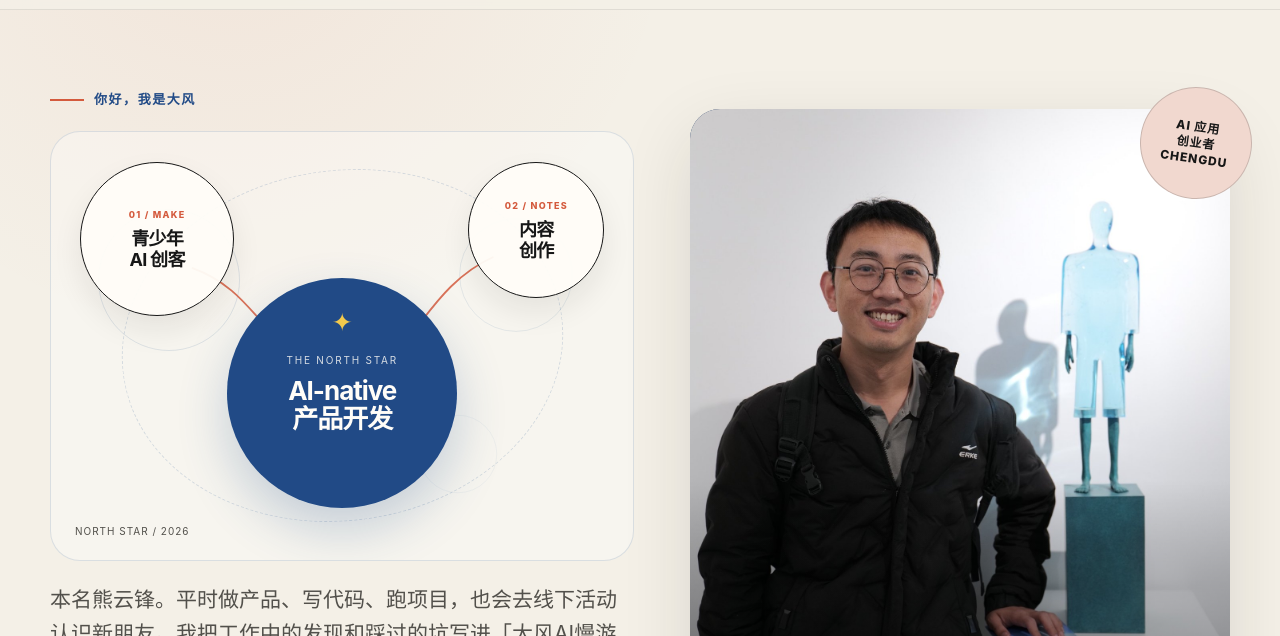
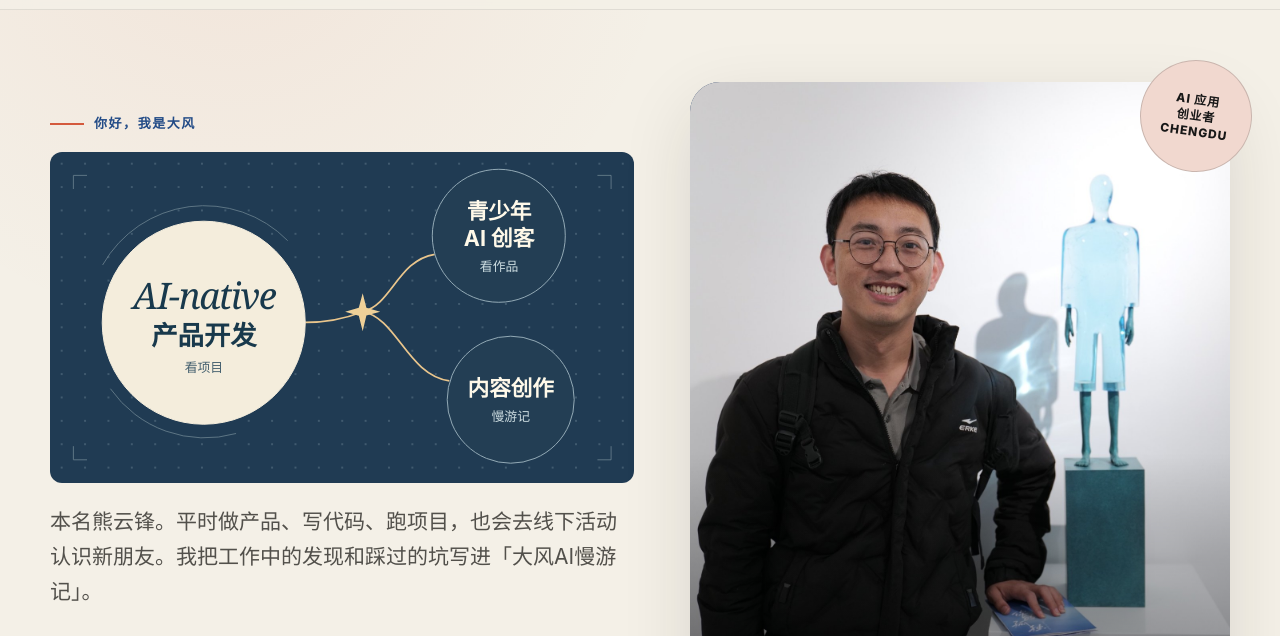
Before and after one commit to Frog1205/Frog1205.github.io, a plain HTML site: page index.html in a window 1280 px wide. Shown: the part 106-742 px from the top of the page. Drawn offline with Linux system fonts and the light colour scheme.

Commit message:
Make the homepage focus chart a three-way navigation and simplify project notes

```diff
--- a/index.html
+++ b/index.html
@@ -198,61 +198,53 @@
     }
     .hero-lead b { color: var(--ink); font-weight: 700; }
     .hero-focus-map {
-      position: relative;
-      width: min(100%, 650px);
-      min-height: 430px;
-      margin: 20px 0 22px;
+      max-width: 640px;
+      margin: 18px 0 22px;
+      background: #203b53;
+      color: #fff9e9;
+      border-radius: 12px;
       overflow: hidden;
-      border: 1px solid rgba(36,85,143,.14);
-      border-radius: 30px;
-      background: rgba(255,255,255,.32);
-    }
-    .hero-focus-map::before {
-      content: "";
+      container-type: inline-size;
+    }
+    .focus-chart { position: relative; aspect-ratio: 600 / 340; }
+    .focus-chart svg { position: absolute; inset: 0; width: 100%; height: 100%; pointer-events: none; }
+    .focus-node {
       position: absolute;
-      inset: 9% 12%;
-      border: 1px dashed rgba(36,85,143,.16);
+      display: flex;
+      flex-direction: column;
+      justify-content: center;
+      align-items: center;
+      transform: translate(-50%, -50%);
+      aspect-ratio: 1;
+      padding: 0;
+      border: 1px solid #92a9b5;
       border-radius: 50%;
-      transform: rotate(-8deg);
-    }
-    .hero-focus-orbit { position: absolute; width: 142px; height: 142px; border: 1px solid rgba(36,85,143,.12); border-radius: 50%; }
-    .hero-focus-orbit.one { left: 8%; top: 18%; }
-    .hero-focus-orbit.two { right: 8%; top: 17%; transform: scale(.8); }
-    .hero-focus-orbit.three { right: 18%; bottom: 8%; transform: scale(.55); opacity: .7; }
-    .hero-focus-connections { position: absolute; inset: 0; z-index: 1; width: 100%; height: 100%; pointer-events: none; }
-    .hero-focus-connections path { fill: none; stroke: var(--red); stroke-width: 2; stroke-linecap: round; opacity: .84; }
-    .hero-focus-connections marker path { fill: var(--red); stroke: none; }
-    .hero-focus-star {
-      position: absolute;
-      left: 50%; top: 61%; z-index: 2;
-      width: 230px; height: 230px;
-      display: grid; place-items: center;
-      transform: translate(-50%, -50%);
-      border-radius: 50%;
-      color: var(--white); text-align: center;
-      background: var(--blue);
-      box-shadow: 0 22px 50px rgba(36,85,143,.24);
-    }
-    .hero-focus-star::before { content: "✦"; position: absolute; top: 24px; color: #f2c94c; font-size: 25px; }
-    .hero-focus-star small { display: block; margin-bottom: 8px; font-size: 10px; letter-spacing: .18em; opacity: .82; }
-    .hero-focus-star strong { display: block; max-width: 160px; font-size: 26px; line-height: 1.08; letter-spacing: -.04em; }
-    .hero-focus-node {
-      position: absolute; z-index: 3;
-      display: grid; place-items: center;
-      padding: 18px;
-      border: 1.5px solid var(--ink);
-      border-radius: 50%;
-      color: var(--ink); text-align: center;
-      background: rgba(255,253,248,.95);
-      box-shadow: 0 14px 30px rgba(23,23,23,.08);
-      transition: transform .2s ease, border-color .2s ease, box-shadow .2s ease;
-    }
-    .hero-focus-node:hover { transform: translateY(-4px); border-color: var(--blue); box-shadow: 0 18px 34px rgba(36,85,143,.14); }
-    .hero-focus-node small { display: block; margin-bottom: 7px; color: var(--red); font-size: 9px; font-weight: 850; letter-spacing: .14em; }
-    .hero-focus-node strong { display: block; font-size: 18px; line-height: 1.12; letter-spacing: -.04em; }
-    .hero-focus-node.creator { left: 5%; top: 7%; width: 154px; height: 154px; }
-    .hero-focus-node.content { right: 5%; top: 7%; width: 136px; height: 136px; }
-    .hero-focus-caption { position: absolute; left: 24px; bottom: 20px; color: var(--ink-soft); font-size: 10px; letter-spacing: .1em; }
+      background: #233e54;
+      color: inherit;
+      cursor: pointer;
+      line-height: 1.25;
+      transition: background-color .18s, border-color .18s;
+    }
+    .focus-node:hover { border-color: #ffe0a0; background: #2f4e68; }
+    .focus-node:focus-visible { outline: 3px solid #e8b76f; outline-offset: 3px; }
+    .focus-node strong { font-size: clamp(14px, 3.7cqw, 24px); font-weight: 650; }
+    .focus-node small { margin-top: .55em; font-size: clamp(11px, 2.2cqw, 14px); color: #ccdce0; }
+    .focus-node.build {
+      left: 26.3333%; top: 51.4706%; width: 35%;
+      background: #f4eddc; color: #18394c; border-color: #f4eddc;
+    }
+    .focus-node.build:hover { background: #fff9eb; }
+    .focus-node.build strong { font-size: clamp(17px, 4.5cqw, 30px); }
+    .focus-node.build em {
+      display: block; font: italic 1.39em Georgia, serif; letter-spacing: -.04em;
+    }
+    .focus-node.build small { color: #476270; }
+    .focus-node.make { left: 76.8333%; top: 25.2941%; width: 23%; }
+    .focus-node.notes { left: 78.8333%; top: 74.7059%; width: 22%; }
+    .screen-reader-title {
+      position: absolute; width: 1px; height: 1px; padding: 0; margin: -1px;
+      overflow: hidden; clip-path: inset(50%); white-space: nowrap;
+    }
     .hero-actions { display: flex; flex-wrap: wrap; gap: 12px; margin-top: 30px; }
 
     .btn {
@@ -512,22 +504,7 @@
     .recent-project-card h3 { margin: 18px 0 14px; font-size: 25px; }
     .recent-project-card ul { margin: 0; padding-left: 20px; color: var(--ink-soft); }
     .recent-project-card li + li { margin-top: 8px; }
-    .dialog-update {
-      display: flex;
-      flex-wrap: wrap;
-      gap: 8px;
-      margin: -6px 0 24px;
-    }
-    .dialog-update time, .dialog-update span {
-      padding: 6px 10px;
-      border: 1px solid var(--line);
-      border-radius: 999px;
-      color: var(--ink-soft);
-      background: rgba(255,253,248,.64);
-      font-size: 12px;
-      font-weight: 750;
-    }
-    .dialog-update time { color: var(--blue); }
+    .dialog-update { margin: -8px 0 24px; color: var(--ink-soft); font-size: 14px; }
     .recent-project-note {
       margin-top: 18px;
       padding: 16px 18px;
@@ -535,20 +512,16 @@
       color: var(--ink-soft);
       background: rgba(255,253,248,.56);
     }
-    .build-log {
-      margin: 4px 0 22px;
-      padding: 18px;
-      border: 1px solid rgba(20,45,78,.12);
-      border-radius: 18px;
-      background: linear-gradient(135deg, rgba(255,255,255,.92), rgba(241,247,251,.84));
-    }
-    .build-log-head { display: flex; justify-content: space-between; align-items: baseline; gap: 12px; margin-bottom: 12px; }
-    .build-log-head h3 { margin: 0; font-size: 18px; }
-    .build-log-head span { color: var(--blue); font-size: 11px; font-weight: 850; letter-spacing: .12em; }
-    .build-log-list { display: grid; grid-template-columns: repeat(3, 1fr); gap: 12px; margin: 0; padding: 0; list-style: none; }
-    .build-log-list li { padding: 12px; border-radius: 12px; background: rgba(255,255,255,.82); color: var(--ink-soft); font-size: 13px; line-height: 1.55; }
-    .build-log-list b { display: block; margin-bottom: 4px; color: var(--ink); font-size: 14px; }
-    .build-log-list a { color: var(--blue); text-decoration: underline; text-underline-offset: 2px; }
+    .build-log { margin: 24px 0 36px; padding: 0; }
+    .build-log h3 { margin: 0; padding-bottom: 10px; font-size: 22px; border-bottom: 2px solid var(--blue-deep); }
+    .build-log-list { list-style: none; margin: 0; padding: 0; }
+    .build-log-list li {
+      display: grid; grid-template-columns: minmax(180px, .8fr) 1.4fr;
+      gap: 24px; align-items: baseline; padding: 15px 0; border-bottom: 1px solid var(--line);
+      font-size: 15px; color: var(--ink-soft);
+    }
+    .build-log-list b { color: var(--ink); font-size: 16px; }
+    .build-log-list a { color: var(--blue); text-decoration: underline; text-underline-offset: 3px; }
 
     .case-group + .case-group { margin-top: 54px; }
     .case-group-head {
@@ -737,17 +710,14 @@
       gap: 16px;
       margin-bottom: 16px;
     }
-    .event-card {
-      overflow: hidden;
-      border: 1px solid var(--line);
-      border-radius: var(--radius-md);
-      background: var(--paper-soft);
-    }
+    .event-card { min-width: 0; border-top: 1px solid var(--line); padding-top: 12px; }
     .event-card img {
       width: 100%;
+      height: auto;
       aspect-ratio: 4 / 3;
       display: block;
       object-fit: cover;
+      border-radius: 6px;
     }
     .event-card:first-child img { object-position: center 36%; }
     .event-card .event-photo-full { object-fit: contain; background: #eae6de; }
@@ -756,7 +726,7 @@
     .product-launch time { color: var(--blue); font-size: 12px; font-weight: 850; letter-spacing: .1em; }
     .product-launch h3 { margin: 10px 0 8px; font-size: 28px; }
     .product-launch p { margin: 0; max-width: 650px; color: var(--ink-soft); }
-    .event-copy { padding: 20px 22px 22px; }
+    .event-copy { padding: 16px 0 26px; }
     .event-copy time {
       color: var(--red);
       font-size: 12px;
@@ -949,11 +919,7 @@
       .hero { padding: 38px 0 24px; }
       h1 { font-size: clamp(46px, 15vw, 70px); }
       .hero-lead { font-size: 16px; }
-      .hero-focus-map { min-height: 420px; margin-top: 14px; }
-      .hero-focus-star { width: 210px; height: 210px; }
-      .hero-focus-star strong { font-size: 24px; }
-      .hero-focus-node.creator { left: 3%; width: 138px; height: 138px; }
-      .hero-focus-node.content { right: 2%; width: 124px; height: 124px; }
+      .hero-focus-map { margin-top: 14px; }
       .portrait-wrap { margin-top: 8px; }
       .stamp { width: 88px; height: 88px; right: -4px; top: -18px; font-size: 10px; }
       .trust-grid { grid-template-columns: 1fr 1fr; }
@@ -985,15 +951,18 @@
       .maker-stats, .maker-work-grid { grid-template-columns: 1fr; }
       .maker-work-image { height: 210px; }
       .recent-project-grid { grid-template-columns: 1fr; }
-      .build-log-list { grid-template-columns: 1fr; }
+      .build-log-list li { grid-template-columns: 1fr; gap: 4px; }
       .english-project-grid { grid-template-columns: 1fr; }
       .work-list { padding: 6px 22px; }
       .work-item { grid-template-columns: 40px 1fr; }
       footer .shell { flex-direction: column; }
     }
 
+    @media (max-width: 370px) {
+      .nav { flex-wrap: wrap; justify-content: center; padding-block: 8px; gap: 6px 16px; }
+    }
     @media (prefers-reduced-motion: reduce) {
-      * { scroll-behavior: auto !important; transition: none !important; }
+      * { scroll-behavior: auto !important; transition: none !important; animation: none !important; }
     }
   </style>
 </head>
@@ -1034,18 +1003,38 @@
       <div class="shell hero-grid">
         <div>
           <div class="kicker" id="hero-kicker">你好，我是大风</div>
-          <h1 id="hero-title" data-audience="work,en">有 AI 项目，<span class="accent">我们可以一起做。</span></h1>
-          <div class="hero-focus-map" data-audience="hi" aria-label="最近聚焦：AI-native 产品开发、青少年 AI 创客、内容创作">
-            <div class="hero-focus-orbit one"></div><div class="hero-focus-orbit two"></div><div class="hero-focus-orbit three"></div>
-            <svg class="hero-focus-connections" viewBox="0 0 650 430" aria-hidden="true">
-              <defs><marker id="hero-focus-arrow" viewBox="0 0 10 10" refX="8" refY="5" markerWidth="5" markerHeight="5" orient="auto"><path d="M 0 0 L 10 5 L 0 10 z" /></marker></defs>
-              <path d="M 158 128 C 205 145, 224 178, 248 202" marker-end="url(#hero-focus-arrow)" />
-              <path d="M 493 116 C 447 137, 424 175, 402 202" marker-end="url(#hero-focus-arrow)" />
-            </svg>
-            <div class="hero-focus-star"><div><small>THE NORTH STAR</small><strong>AI-native<br/>产品开发</strong></div></div>
-            <div class="hero-focus-node creator"><div><small>01 / MAKE</small><strong>青少年<br/>AI 创客</strong></div></div>
-            <div class="hero-focus-node content"><div><small>02 / NOTES</small><strong>内容<br/>创作</strong></div></div>
-            <div class="hero-focus-caption">NORTH STAR / 2026</div>
+          <h1 id="hero-title" class="mode-hidden" data-audience="work,en">有 AI 项目，<span class="accent">我们可以一起做。</span></h1>
+          <div class="hero-focus-map" data-audience="hi">
+            <h1 class="screen-reader-title">大风最近在做的三件事</h1>
+            <div class="focus-chart">
+              <svg viewBox="0 0 600 340" aria-hidden="true" focusable="false">
+                <defs>
+                  <pattern id="chart-paper" width="24" height="24" patternUnits="userSpaceOnUse">
+                    <circle cx="12" cy="12" r=".9" fill="#8aa2af" opacity=".45"/>
+                  </pattern>
+                </defs>
+                <rect width="600" height="340" fill="url(#chart-paper)"/>
+                <g fill="none" stroke="#93a8af" opacity=".55">
+                  <path d="M24 38V24h14m524 0h14v14M24 302v14h14m524 0h14v-14"/>
+                  <path d="M54 116a120 120 0 0 1 190-25M62 243a118 118 0 0 0 129 46"/>
+                </g>
+                <g fill="none" stroke="#e9c58c" stroke-width="1.8">
+                  <path d="M262 175Q293 175 321 164"/>
+                  <path d="M321 164C351 157 357 111 395 105"/>
+                  <path d="M321 164C356 170 367 229 410 235"/>
+                </g>
+                <path d="M321 145l3.8 14.8 14.2 4.2-14.2 3.8L321 184l-4-16-14-4 14-4.2Z" fill="#eed098"/>
+              </svg>
+              <button type="button" class="focus-node build" aria-haspopup="dialog" aria-controls="recent-projects-dialog">
+                <strong><em>AI-native</em>产品开发</strong><small>看项目</small>
+              </button>
+              <button type="button" class="focus-node make" aria-haspopup="dialog" aria-controls="maker-home-dialog">
+                <strong>青少年<br>AI 创客</strong><small>看作品</small>
+              </button>
+              <button type="button" class="focus-node notes" aria-haspopup="dialog" aria-controls="channel-dialog">
+                <strong>内容创作</strong><small>慢游记</small>
+              </button>
+            </div>
           </div>
           <p class="hero-lead" id="hero-lead">
             本名熊云锋。平时做产品、写代码、跑项目，也会去线下活动认识新朋友。我把工作中的发现和踩过的坑写进「大风AI慢游记」。
@@ -1237,29 +1226,25 @@
       <div class="case-dialog-inner">
         <div class="channel-dialog-head">
           <div>
-            <div class="eyebrow">RECENT PROJECTS / 最近项目</div>
-            <h2 id="recent-projects-dialog-title">最近在推进的项目</h2>
-            <p>从系统搭建、产品开发到资源连接和课程研发，以下是当前持续积累的方向。</p>
+            <h2 id="recent-projects-dialog-title">最近的项目</h2>
           </div>
           <button class="channel-close" type="button" id="close-recent-projects" aria-label="关闭最近项目弹窗">×</button>
         </div>
 
         <div class="dialog-update" aria-label="项目更新信息">
           <time datetime="2026-11-25">更新时间：2026年11月25日</time>
-          <span>后续持续更新</span>
-          <span>公开项目与研发记录</span>
         </div>
 
         <section class="build-log" aria-labelledby="build-log-title">
-          <div class="build-log-head"><h3 id="build-log-title">近期新增 / Build Log</h3><span>NOW · 2026.11</span></div>
+          <h3 id="build-log-title">项目手记</h3>
           <ul class="build-log-list">
-            <li><b>首次 AI 出海产品上线</b><time datetime="2026-11-06">2026.11.06</time> · <a href="https://photogifmaker.com/" target="_blank" rel="noopener">Photo GIF Maker ↗</a>，从产品开发走到面向海外用户上线。</li>
-            <li><b>AI-native 密度开发</b>把 L1–L3 × A1–A3 方法论整理成可复用的开发流程与 Skill。</li>
-            <li><b>AI Creator 工作台</b>继续推进本地 v2.0，围绕作品、课程与家长沟通做产品化整理。</li>
-            <li><b>10月 AI 创客营</b>记录两天实践、MVP 与路演，把现场经验沉淀为可复用课程。</li>
-            <li><b>Codex Three-Provider Switcher</b><a href="https://github.com/Frog1205/codex-three-provider-switcher" target="_blank" rel="noopener">查看公开仓库 ↗</a></li>
-            <li><b>Claude Desktop Model Launcher</b><a href="https://github.com/Frog1205/claude-desktop-model-launcher" target="_blank" rel="noopener">查看公开仓库 ↗</a>（macOS 版本待实机验证）</li>
-            <li><b>Jev Cases</b><a href="https://github.com/Frog1205/jev-cases" target="_blank" rel="noopener">查看公开案例仓库 ↗</a></li>
+            <li><b>首次 AI 出海产品上线</b><span><time datetime="2026-11-06">2026.11.06</time> · <a href="https://photogifmaker.com/" target="_blank" rel="noopener">Photo GIF Maker ↗</a>，从产品开发走到面向海外用户上线。</span></li>
+            <li><b>AI-native 密度开发</b><span>把 L1–L3 × A1–A3 方法论整理成可复用的开发流程与 Skill。</span></li>
+            <li><b>AI Creator 工作台</b><span>继续推进本地 v2.0，围绕作品、课程与家长沟通做产品化整理。</span></li>
+            <li><b>10月 AI 创客营</b><span>记录两天实践、MVP 与路演，把现场经验沉淀为可复用课程。</span></li>
+            <li><b>Codex Three-Provider Switcher</b><span><a href="https://github.com/Frog1205/codex-three-provider-switcher" target="_blank" rel="noopener">查看公开仓库 ↗</a></span></li>
+            <li><b>Claude Desktop Model Launcher</b><span><a href="https://github.com/Frog1205/claude-desktop-model-launcher" target="_blank" rel="noopener">查看公开仓库 ↗</a>（macOS 版本待实机验证）</span></li>
+            <li><b>Jev Cases</b><span><a href="https://github.com/Frog1205/jev-cases" target="_blank" rel="noopener">查看公开案例仓库 ↗</a></span></li>
           </ul>
         </section>
 
@@ -1764,49 +1749,17 @@
 
     modeButtons.forEach(btn => btn.addEventListener('click', () => setMode(btn.dataset.modeButton)));
 
-    const channelDialog = document.getElementById('channel-dialog');
-    const openChannels = document.getElementById('open-channels');
-    const closeChannels = document.getElementById('close-channels');
-
-    openChannels.addEventListener('click', () => channelDialog.showModal());
-    closeChannels.addEventListener('click', () => channelDialog.close());
-    channelDialog.addEventListener('click', event => {
-      if (event.target === channelDialog) channelDialog.close();
+    document.querySelectorAll('button[aria-haspopup="dialog"][aria-controls]').forEach(button => {
+      const dialog = document.getElementById(button.getAttribute('aria-controls'));
+      button.addEventListener('click', () => dialog.showModal());
     });
-    channelDialog.addEventListener('close', () => openChannels.focus());
-
-    const toolFrogDialog = document.getElementById('tool-frog-dialog');
-    const openToolFrog = document.getElementById('open-tool-frog');
-    const closeToolFrog = document.getElementById('close-tool-frog');
-
-    openToolFrog.addEventListener('click', () => toolFrogDialog.showModal());
-    closeToolFrog.addEventListener('click', () => toolFrogDialog.close());
-    toolFrogDialog.addEventListener('click', event => {
-      if (event.target === toolFrogDialog) toolFrogDialog.close();
+
+    document.querySelectorAll('dialog').forEach(dialog => {
+      dialog.querySelector('.channel-close').addEventListener('click', () => dialog.close());
+      dialog.addEventListener('click', event => {
+        if (event.target === dialog) dialog.close();
+      });
     });
-    toolFrogDialog.addEventListener('close', () => openToolFrog.focus());
-
-    const makerHomeDialog = document.getElementById('maker-home-dialog');
-    const openMakerHome = document.getElementById('open-maker-home');
-    const closeMakerHome = document.getElementById('close-maker-home');
-
-    openMakerHome.addEventListener('click', () => makerHomeDialog.showModal());
-    closeMakerHome.addEventListener('click', () => makerHomeDialog.close());
-    makerHomeDialog.addEventListener('click', event => {
-      if (event.target === makerHomeDialog) makerHomeDialog.close();
-    });
-    makerHomeDialog.addEventListener('close', () => openMakerHome.focus());
-
-    const recentProjectsDialog = document.getElementById('recent-projects-dialog');
-    const openRecentProjects = document.getElementById('open-recent-projects');
-    const closeRecentProjects = document.getElementById('close-recent-projects');
-
-    openRecentProjects.addEventListener('click', () => recentProjectsDialog.showModal());
-    closeRecentProjects.addEventListener('click', () => recentProjectsDialog.close());
-    recentProjectsDialog.addEventListener('click', event => {
-      if (event.target === recentProjectsDialog) recentProjectsDialog.close();
-    });
-    recentProjectsDialog.addEventListener('close', () => openRecentProjects.focus());
 
     navLinks.forEach(link => link.addEventListener('click', event => {
       const targetMode = link.dataset.targetMode;
```
